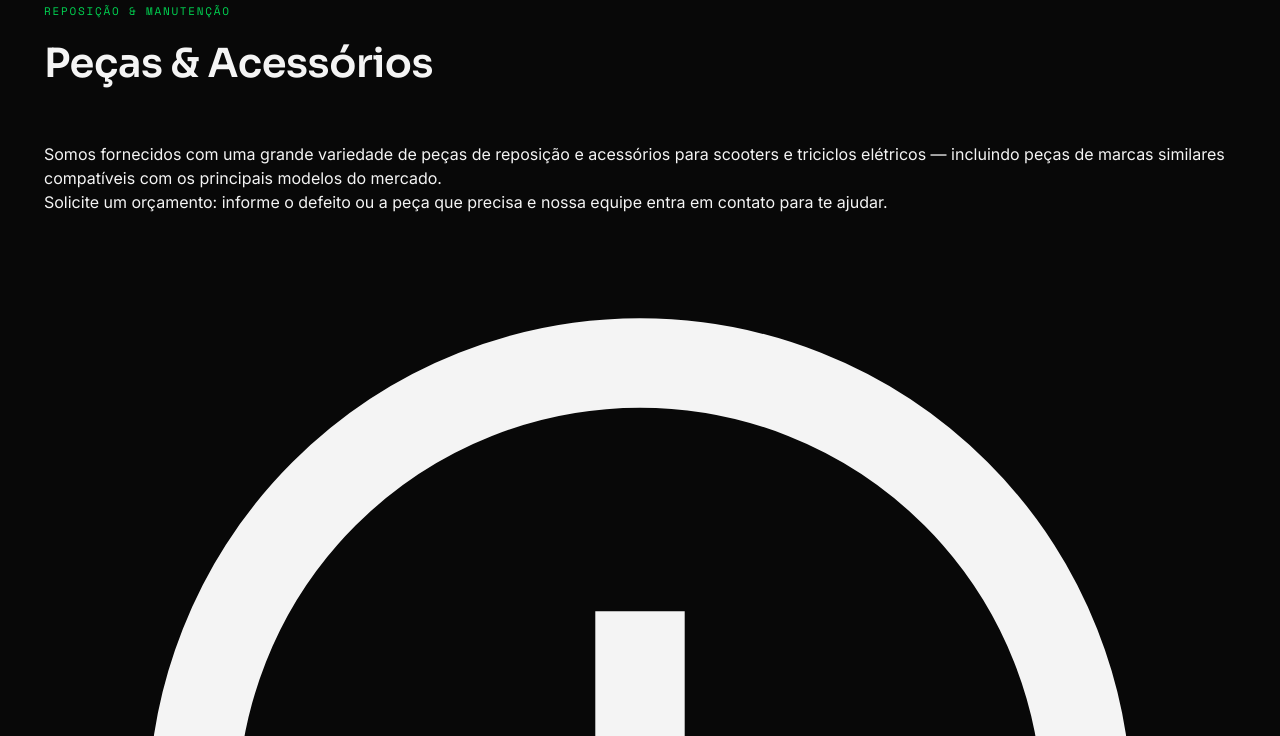
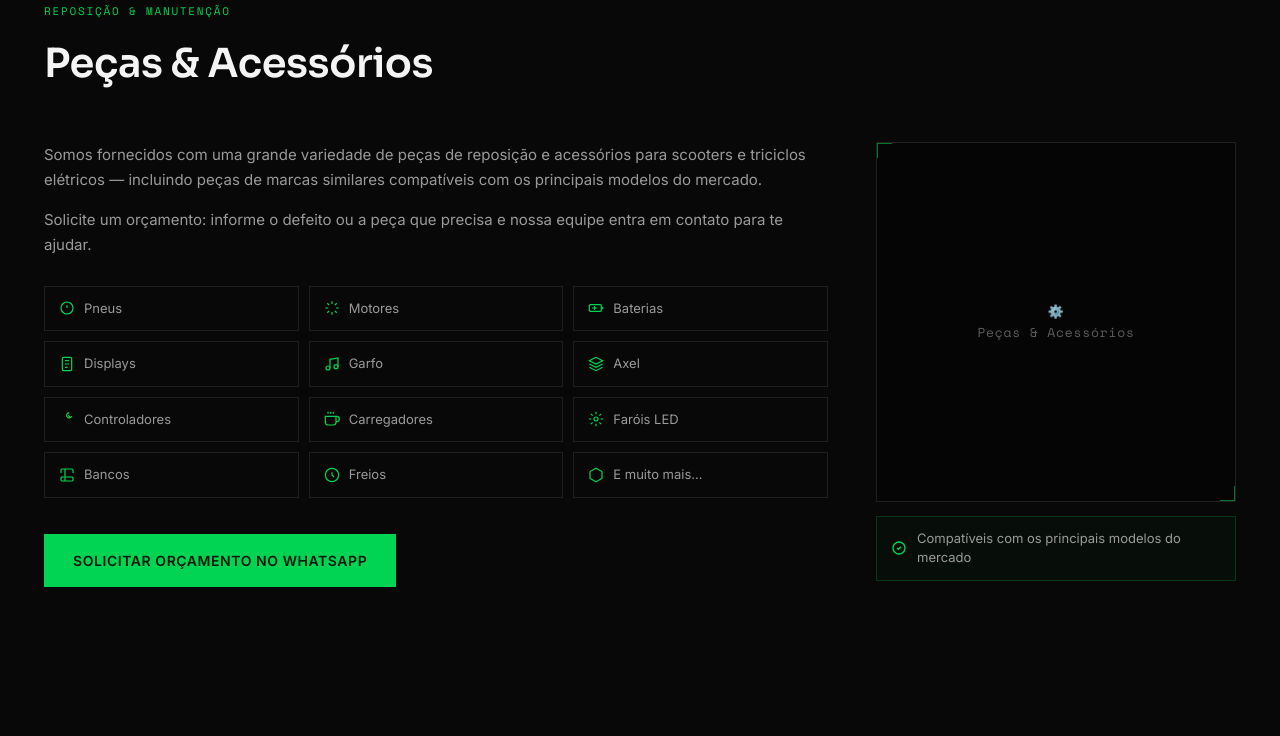
Before and after one commit to julianafiloriosturba-ctrl/elektroid, a plain HTML site: page index.html in a window 1280 px wide. Shown: the part 7153-7889 px from the top of the page. Drawn offline with nearby package versions, Linux system fonts and the light colour scheme.

Commit message:
Add files via upload

```diff
--- a/css/style.css
+++ b/css/style.css
@@ -1080,3 +1080,90 @@ img { display: block; max-width: 100%; }
   .modal-preco-por { font-size: 22px; }
   .pagamento-grid { grid-template-columns: 1fr 1fr; }
 }
+
+/* ============================================
+   PEÇAS & ACESSÓRIOS — layout de serviço
+   ============================================ */
+.pecas-layout {
+  display: grid;
+  grid-template-columns: 1fr 360px;
+  gap: 48px;
+  align-items: start;
+}
+.pecas-desc {
+  font-size: 15px;
+  color: var(--text-mid);
+  line-height: 1.7;
+  margin-bottom: 14px;
+}
+.pecas-grid {
+  display: grid;
+  grid-template-columns: repeat(3, 1fr);
+  gap: 10px;
+  margin: 28px 0 32px;
+}
+.peca-item {
+  display: flex;
+  align-items: center;
+  gap: 9px;
+  padding: 12px 14px;
+  border: 1px solid var(--border);
+  font-size: 13px;
+  color: var(--text-mid);
+  transition: border-color 0.2s ease, color 0.2s ease;
+}
+.peca-item:hover {
+  border-color: var(--green);
+  color: var(--text);
+}
+.peca-item svg {
+  width: 16px; height: 16px;
+  color: var(--green);
+  flex-shrink: 0;
+}
+.pecas-btn { margin-top: 4px; padding: 15px 28px; font-size: 14px; }
+
+.pecas-img-wrap { position: sticky; top: 96px; }
+.pecas-img-inner {
+  aspect-ratio: 1/1;
+  background: #050505;
+  border: 1px solid var(--border);
+  overflow: hidden;
+  display: flex;
+  align-items: center;
+  justify-content: center;
+}
+.pecas-img-inner img {
+  width: 100%; height: 100%;
+  object-fit: cover;
+}
+.pecas-img-placeholder {
+  text-align: center;
+  font-size: 36px;
+  color: var(--text-dim);
+  line-height: 1.6;
+  font-family: var(--font-mono);
+  font-size: 13px;
+  letter-spacing: 0.06em;
+}
+.pecas-aviso {
+  display: flex;
+  align-items: center;
+  gap: 10px;
+  margin-top: 14px;
+  font-size: 13px;
+  color: var(--text-mid);
+  padding: 12px 14px;
+  border: 1px solid rgba(0,212,82,0.2);
+  background: rgba(0,212,82,0.03);
+}
+.pecas-aviso svg { width: 16px; height: 16px; color: var(--green); flex-shrink: 0; }
+
+@media (max-width: 1024px) {
+  .pecas-layout { grid-template-columns: 1fr; }
+  .pecas-img-wrap { position: static; }
+}
+@media (max-width: 640px) {
+  .pecas-grid { grid-template-columns: repeat(2, 1fr); }
+  .peca-item { font-size: 12px; padding: 10px 12px; }
+}
```
